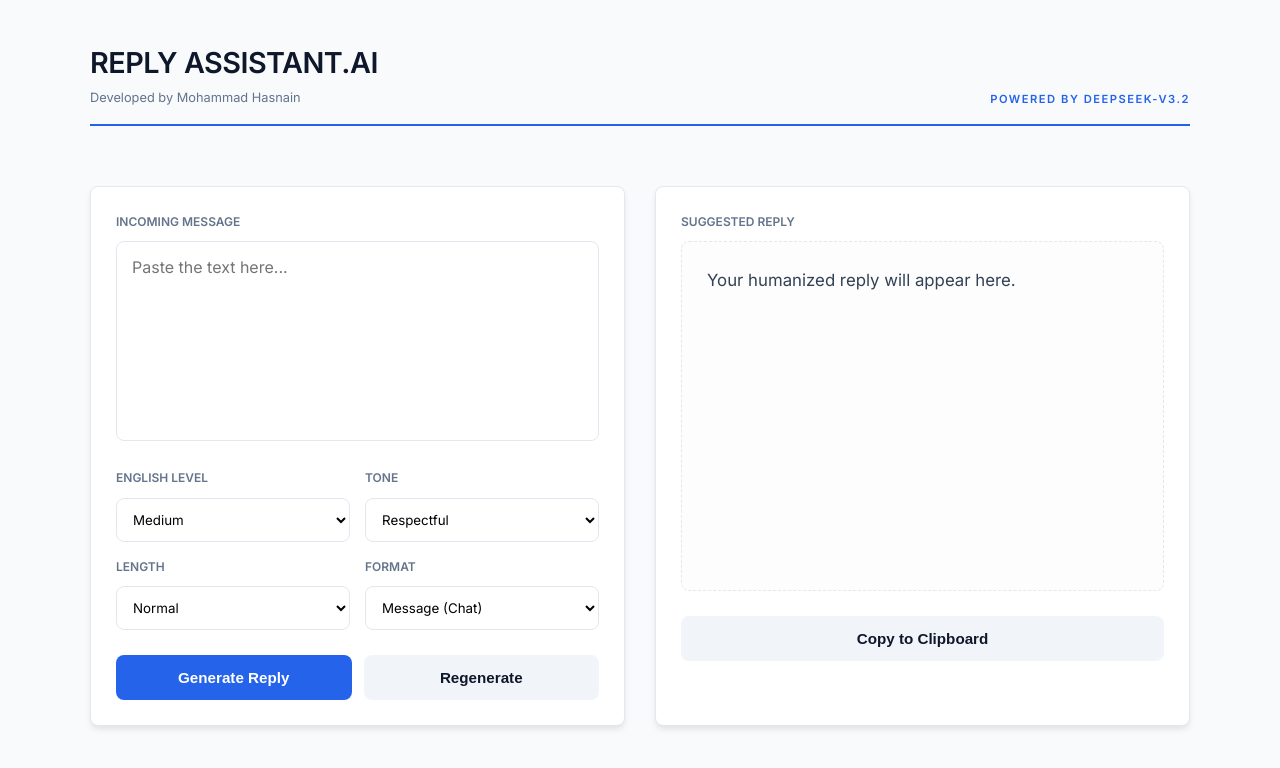
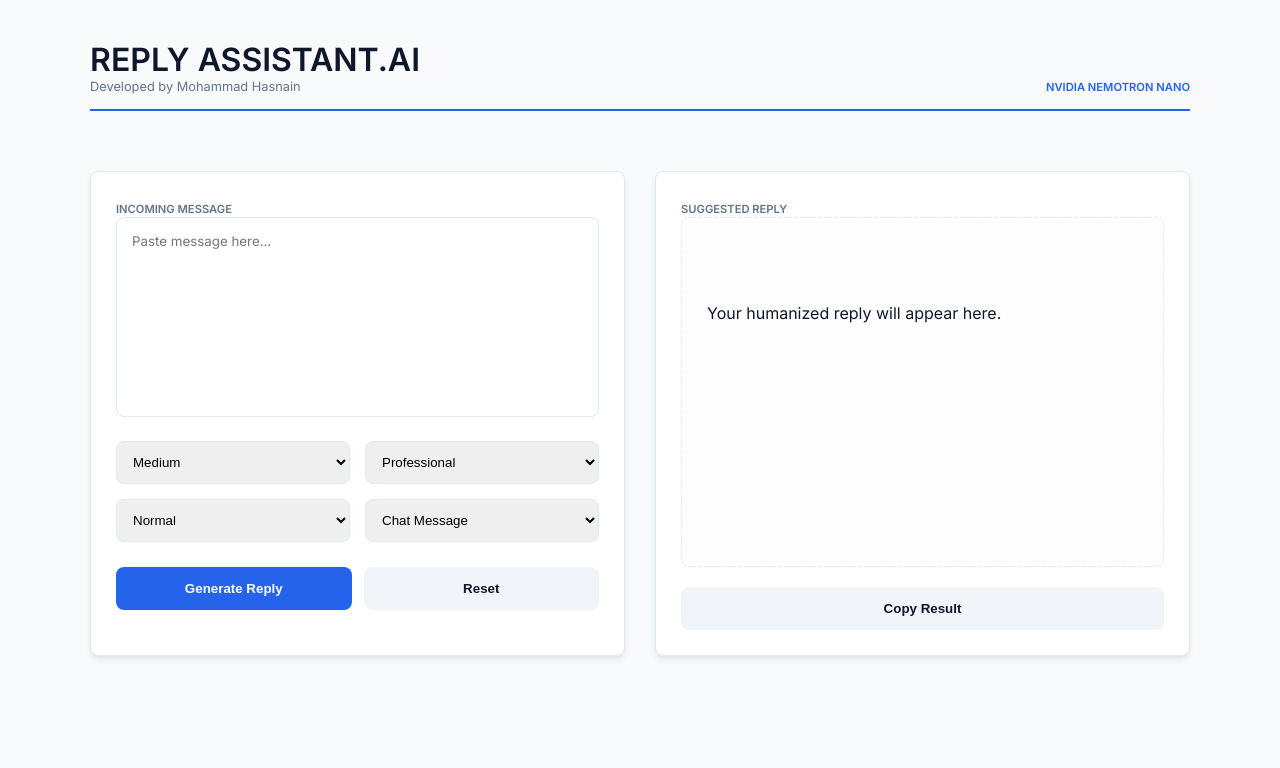
Before and after one commit to MohammadHasnainAI/reply-assistant, a plain HTML site: page index.html in a window 1280 px wide. Drawn offline with Linux system fonts and the light colour scheme.

Commit message:
Update index.html

```diff
--- a/index.html
+++ b/index.html
@@ -3,7 +3,7 @@
 <head>
     <meta charset="UTF-8">
     <meta name="viewport" content="width=device-width, initial-scale=1.0">
-    <title>Humanized Reply Assistant | Mohammad Hasnain</title>
+    <title>AI Reply Assistant | Mohammad Hasnain</title>
     <link href="https://fonts.googleapis.com/css2?family=Inter:wght@300;400;600&display=swap" rel="stylesheet">
     <style>
         :root {
@@ -11,273 +11,128 @@
             --text-main: #0f172a;
             --text-muted: #64748b;
             --border-color: #e2e8f0;
-            --accent-color: #2563eb; /* Modern DeepSeek Blue */
+            --accent-color: #2563eb;
+            --error-red: #dc2626;
             --radius: 8px;
             --transition: 0.3s ease;
         }
 
         * { box-sizing: border-box; margin: 0; padding: 0; }
+        body { font-family: 'Inter', sans-serif; background-color: var(--bg-color); color: var(--text-main); padding: 40px 20px; }
+        .container { max-width: 1100px; margin: 0 auto; display: grid; grid-template-columns: 1fr 1fr; gap: 30px; }
+        @media (max-width: 850px) { .container { grid-template-columns: 1fr; } }
 
-        body {
-            font-family: 'Inter', -apple-system, BlinkMacSystemFont, sans-serif;
-            background-color: var(--bg-color);
-            color: var(--text-main);
-            line-height: 1.6;
-            padding: 40px 20px;
-        }
+        header { grid-column: 1 / -1; margin-bottom: 30px; border-bottom: 2px solid var(--accent-color); padding-bottom: 15px; display: flex; justify-content: space-between; align-items: flex-end; }
+        .engine-tag { font-size: 0.7rem; font-weight: 700; color: var(--accent-color); text-transform: uppercase; }
 
-        .container {
-            max-width: 1100px;
-            margin: 0 auto;
-            display: grid;
-            grid-template-columns: 1fr 1fr;
-            gap: 30px;
-        }
-
-        @media (max-width: 850px) {
-            .container { grid-template-columns: 1fr; }
-        }
-
-        header {
-            grid-column: 1 / -1;
-            margin-bottom: 30px;
-            border-bottom: 2px solid var(--accent-color);
-            padding-bottom: 15px;
-            display: flex;
-            justify-content: space-between;
-            align-items: flex-end;
-        }
-
-        .branding h1 { font-weight: 600; font-size: 1.8rem; letter-spacing: -0.5px; }
-        .developer-tag { font-size: 0.8rem; font-weight: 400; color: var(--text-muted); margin-top: 2px; }
-        .engine-tag { font-size: 0.7rem; font-weight: 700; color: var(--accent-color); text-transform: uppercase; letter-spacing: 1.5px; text-align: right; }
-
-        .panel {
-            background: #ffffff;
-            border: 1px solid var(--border-color);
-            border-radius: var(--radius);
-            padding: 25px;
-            box-shadow: 0 4px 6px -1px rgb(0 0 0 / 0.1);
-        }
-
-        label { display: block; font-weight: 600; font-size: 0.75rem; text-transform: uppercase; margin-bottom: 10px; color: var(--text-muted); }
-
-        textarea {
-            width: 100%;
-            height: 200px;
-            padding: 15px;
-            border: 1px solid var(--border-color);
-            border-radius: var(--radius);
-            font-family: inherit;
-            font-size: 1rem;
-            resize: none;
-            outline: none;
-            transition: var(--transition);
-        }
-
-        textarea:focus { border-color: var(--accent-color); box-shadow: 0 0 0 3px rgba(37, 99, 235, 0.1); }
+        .panel { background: #fff; border: 1px solid var(--border-color); border-radius: var(--radius); padding: 25px; box-shadow: 0 4px 6px -1px rgb(0 0 0 / 0.1); }
+        textarea { width: 100%; height: 200px; padding: 15px; border: 1px solid var(--border-color); border-radius: var(--radius); font-family: inherit; resize: none; outline: none; transition: var(--transition); }
+        textarea:focus { border-color: var(--accent-color); }
 
         .selectors { display: grid; grid-template-columns: 1fr 1fr; gap: 15px; margin-top: 20px; }
-
-        select {
-            width: 100%;
-            padding: 12px;
-            border: 1px solid var(--border-color);
-            border-radius: var(--radius);
-            background: white;
-            font-family: inherit;
-            outline: none;
-            cursor: pointer;
-        }
+        select { width: 100%; padding: 12px; border: 1px solid var(--border-color); border-radius: var(--radius); }
 
         .button-stack { display: flex; gap: 12px; margin-top: 25px; }
+        button { flex: 1; padding: 14px; border: none; border-radius: var(--radius); cursor: pointer; font-weight: 600; transition: var(--transition); }
+        .btn-primary { background: var(--accent-color); color: white; }
+        .btn-secondary { background: #f1f5f9; color: var(--text-main); }
 
-        button {
-            flex: 1;
-            padding: 14px;
-            border: none;
-            border-radius: var(--radius);
-            cursor: pointer;
-            font-weight: 600;
-            font-size: 0.95rem;
-            transition: var(--transition);
-        }
+        .output-area { background: #fdfdfd; border: 1px dashed var(--border-color); border-radius: var(--radius); padding: 25px; min-height: 350px; position: relative; white-space: pre-wrap; }
+        .loader { position: absolute; inset: 0; background: rgba(255,255,255,0.9); display: none; align-items: center; justify-content: center; color: var(--accent-color); font-weight: 600; }
 
-        .btn-primary { background: var(--accent-color); color: white; }
-        .btn-primary:hover { filter: brightness(1.1); transform: translateY(-1px); }
-        .btn-secondary { background: #f1f5f9; color: var(--text-main); }
-        .btn-secondary:hover { background: #e2e8f0; }
-
-        .output-area {
-            background: #fdfdfd;
-            border: 1px dashed var(--border-color);
-            border-radius: var(--radius);
-            padding: 25px;
-            position: relative;
-            min-height: 350px;
-            white-space: pre-wrap;
-            display: flex;
-            flex-direction: column;
-        }
-
-        #outputText { flex-grow: 1; font-size: 1.05rem; color: #334155; }
-
-        .loader {
-            position: absolute;
-            inset: 0;
-            background: rgba(255,255,255,0.9);
-            display: none;
-            align-items: center;
-            justify-content: center;
-            z-index: 10;
-            font-weight: 600;
-            color: var(--accent-color);
-        }
-
-        #errorLog { color: #dc2626; font-size: 0.8rem; margin-top: 15px; display: none; padding: 10px; background: #fee2e2; border-radius: 4px; }
-
-        .copy-toast {
-            position: fixed;
-            bottom: 30px;
-            left: 50%;
-            transform: translateX(-50%) translateY(100px);
-            background: #0f172a;
-            color: #fff;
-            padding: 12px 24px;
-            border-radius: 30px;
-            font-size: 0.85rem;
-            transition: transform 0.3s cubic-bezier(0.175, 0.885, 0.32, 1.275);
-        }
-        .copy-toast.show { transform: translateX(-50%) translateY(0); }
+        /* 🚨 ERROR BOX STYLING */
+        #errorLog { display: none; margin-top: 15px; padding: 15px; background: #fee2e2; border-left: 4px solid var(--error-red); color: var(--error-red); font-size: 0.85rem; border-radius: 4px; }
     </style>
 </head>
 <body>
 
 <div class="container">
     <header>
-        <div class="branding">
+        <div>
             <h1>REPLY ASSISTANT.AI</h1>
-            <div class="developer-tag">Developed by Mohammad Hasnain</div>
+            <div style="font-size: 0.8rem; color: var(--text-muted);">Developed by Mohammad Hasnain</div>
         </div>
-        <div class="engine-tag">Powered by DeepSeek-V3.2</div>
+        <div class="engine-tag">NVIDIA Nemotron Nano</div>
     </header>
 
     <div class="panel">
-        <label for="incomingMessage">Incoming Message</label>
-        <textarea id="incomingMessage" placeholder="Paste the text here..."></textarea>
+        <label style="font-size: 0.7rem; font-weight: bold; color: var(--text-muted);">INCOMING MESSAGE</label>
+        <textarea id="incomingMessage" placeholder="Paste message here..."></textarea>
 
         <div class="selectors">
-            <div>
-                <label>English Level</label>
-                <select id="level">
-                    <option value="easy">Easy</option>
-                    <option value="medium" selected>Medium</option>
-                    <option value="hard">Hard</option>
-                </select>
-            </div>
-            <div>
-                <label>Tone</label>
-                <select id="tone">
-                    <option value="respectful">Respectful</option>
-                    <option value="friendly">Friendly</option>
-                    <option value="polite">Polite</option>
-                    <option value="professional">Professional</option>
-                </select>
-            </div>
-            <div>
-                <label>Length</label>
-                <select id="length">
-                    <option value="short">Short</option>
-                    <option value="normal" selected>Normal</option>
-                    <option value="long">Long</option>
-                </select>
-            </div>
-            <div>
-                <label>Format</label>
-                <select id="format">
-                    <option value="message">Message (Chat)</option>
-                    <option value="email">Email</option>
-                </select>
-            </div>
+            <select id="level"><option value="easy">Easy English</option><option value="medium" selected>Medium</option><option value="hard">Hard</option></select>
+            <select id="tone"><option value="polite">Polite</option><option value="friendly">Friendly</option><option value="professional" selected>Professional</option></select>
+            <select id="length"><option value="short">Short</option><option value="normal" selected>Normal</option><option value="long">Long</option></select>
+            <select id="format"><option value="message">Chat Message</option><option value="email">Email</option></select>
         </div>
 
         <div class="button-stack">
-            <button class="btn-primary" onclick="generateReply('normal')">Generate Reply</button>
-            <button class="btn-secondary" onclick="generateReply('regenerate')">Regenerate</button>
+            <button class="btn-primary" id="mainBtn" onclick="generateReply()">Generate Reply</button>
+            <button class="btn-secondary" onclick="window.location.reload()">Reset</button>
         </div>
         <div id="errorLog"></div>
     </div>
 
     <div class="panel">
-        <label>Suggested Reply</label>
+        <label style="font-size: 0.7rem; font-weight: bold; color: var(--text-muted);">SUGGESTED REPLY</label>
         <div class="output-area">
-            <div class="loader" id="loader">DeepSeek is thinking...</div>
+            <div class="loader" id="loader">AI IS ANALYZING...</div>
             <div id="outputText">Your humanized reply will appear here.</div>
         </div>
-        <div class="button-stack">
-            <button class="btn-secondary" onclick="copyReply()" style="width: 100%;">Copy to Clipboard</button>
-        </div>
+        <button class="btn-secondary" style="width: 100%; margin-top: 20px;" onclick="copyReply()">Copy Result</button>
     </div>
 </div>
 
-<div class="copy-toast" id="toast">Copied to clipboard!</div>
-
 <script>
-    async function generateReply(type) {
+    async function generateReply() {
         const input = document.getElementById('incomingMessage').value;
         const loader = document.getElementById('loader');
         const output = document.getElementById('outputText');
         const errorLog = document.getElementById('errorLog');
+        const btn = document.getElementById('mainBtn');
 
-        if (!input) {
-            alert("Please paste a message first.");
-            return;
-        }
+        if (!input) { alert("Please paste a message."); return; }
 
         loader.style.display = 'flex';
         errorLog.style.display = 'none';
+        btn.disabled = true;
 
         try {
-            const level = document.getElementById('level').value;
-            const tone = document.getElementById('tone').value;
-            const length = document.getElementById('length').value;
-            const format = document.getElementById('format').value;
-
             const res = await fetch("/api/generate", {
                 method: "POST",
                 headers: { "Content-Type": "application/json" },
-                body: JSON.stringify({ input, level, tone, length, format, type })
+                body: JSON.stringify({
+                    input,
+                    level: document.getElementById('level').value,
+                    tone: document.getElementById('tone').value,
+                    length: document.getElementById('length').value,
+                    format: document.getElementById('format').value
+                })
             });
 
             const data = await res.json();
-            if (!res.ok) throw new Error(data.error || "Connection error");
+
+            if (!res.ok) {
+                // If it's a 429 error, it shows "Daily limit reached" message
+                throw new Error(data.error);
+            }
 
             output.innerText = data.reply;
-
         } catch (err) {
-            errorLog.innerText = `Error: ${err.message}`;
+            errorLog.innerText = "⚠️ API NOTICE: " + err.message;
             errorLog.style.display = 'block';
-            output.innerText = "Check your DeepSeek API Key and balance.";
+            output.innerText = "Generation paused. See error details on the left.";
         } finally {
             loader.style.display = 'none';
+            btn.disabled = false;
         }
     }
 
     function copyReply() {
         const text = document.getElementById('outputText').innerText;
-        if (!text || text.includes("appear here")) return;
-        navigator.clipboard.writeText(text).then(() => {
-            const toast = document.getElementById('toast');
-            toast.classList.add('show');
-            setTimeout(() => toast.classList.remove('show'), 2000);
-        });
+        navigator.clipboard.writeText(text);
+        alert("Copied!");
     }
-
-    window.addEventListener('keydown', (e) => {
-        if (e.key.toLowerCase() === 'r' && document.activeElement.tagName !== 'TEXTAREA') {
-            window.location.reload();
-        }
-    });
 </script>
 
 </body>
```
